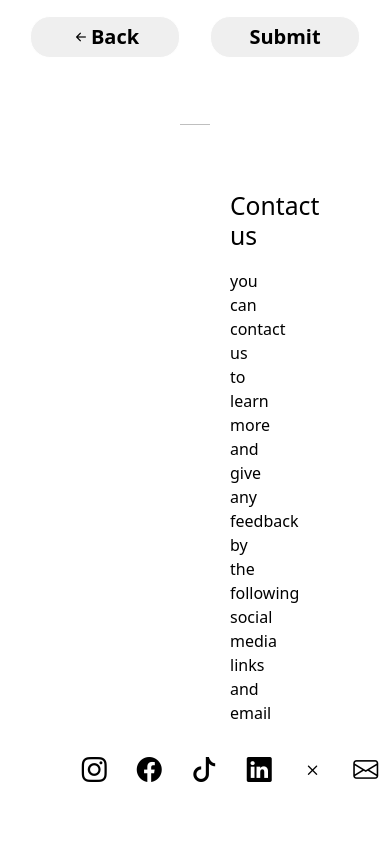
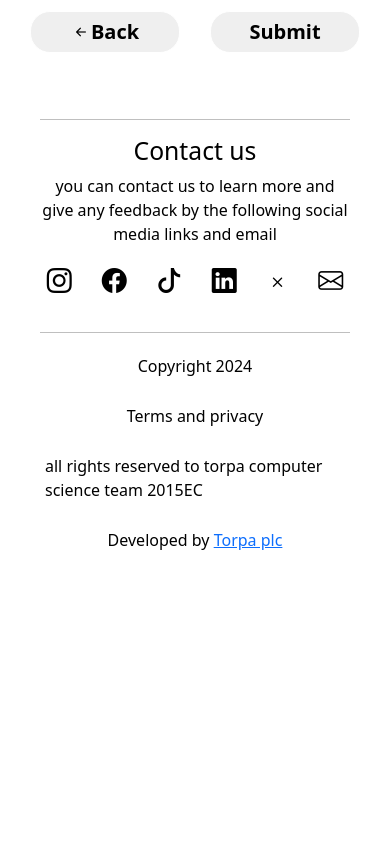
Before and after one commit to yabuz87/teguazth-Frontend, a React app: page /fill in a window 390 px wide. Shown: the part 1180-2024 px from the top of the page. After the commit the page ends 1753 px from the top, so only its background shows below. Built offline with nearby package versions, Linux system fonts and the light colour scheme; the HTML template or start-up script is replaced by a standard one.

Commit message:
"Updated CSS styles for FillForm and Footer components, and modified Footer JSX to use new class names."

```diff
--- a/src/components/FillForm/FillForm.css
+++ b/src/components/FillForm/FillForm.css
@@ -99,6 +99,9 @@
     .pay-img-container img{
         width:120px;
     }
+    .page-container{
+        margin:70px 40px;
+       }
 
 
 }
--- a/src/components/footer/Footer.css
+++ b/src/components/footer/Footer.css
@@ -22,6 +22,9 @@
     cursor: pointer;
     transition:0.3s;
 }
+.h1-text,.p-text{
+    text-align: center;
+}
 .social-medias p:hover{
     transform: scale(1.04);
     transition:0.3s;
@@ -32,10 +35,14 @@
 }
 @media(max-width:768px)
 {
-    .footer,.contact{
+    .footer{
         flex-direction: column;
-        padding:50px;
+        padding:5px;
         gap:10px;
+    }
+    .contact{
+        display:flex;
+        justify-content:start;
     }
 
 }
--- a/src/components/footer/Footer.jsx
+++ b/src/components/footer/Footer.jsx
@@ -6,8 +6,8 @@ function Footer() {
     <div className="footer-container">
     <hr></hr>
     <div className="contact">
-        <h2 className="text-center">Contact us</h2>
-        <p className="text-center">you can contact us to learn more and give any feedback by the following social media links and email</p>
+        <h2 className="h1-text">Contact us</h2>
+        <p className="p-text">you can contact us to learn more and give any feedback by the following social media links and email</p>
         <div className="social-medias">
             <p><i className="bi bi-instagram"></i>
             </p>
```
